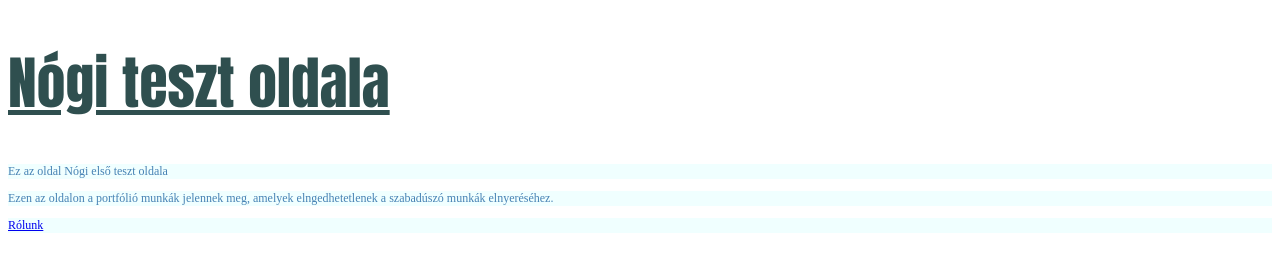
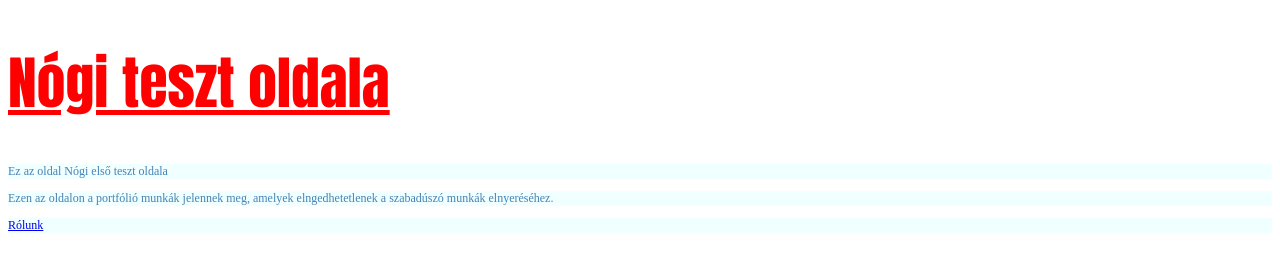
Before and after one commit to Co-de-Pilot/test_websites, a plain HTML site: page index.html in a window 1280 px wide. Drawn offline with Linux system fonts and the light colour scheme.

Commit message:
Cím átszínezése vörösre

```diff
--- a/css/styles.css
+++ b/css/styles.css
@@ -3,7 +3,7 @@ html {
 }
 
 h1 {
-    color: darkslategrey;
+    color: red;
     text-decoration: underline;
     font-size: 4.8rem;
     font-family: Impact, Haettenschweiler, 'Arial Narrow Bold', sans-serif;
```
